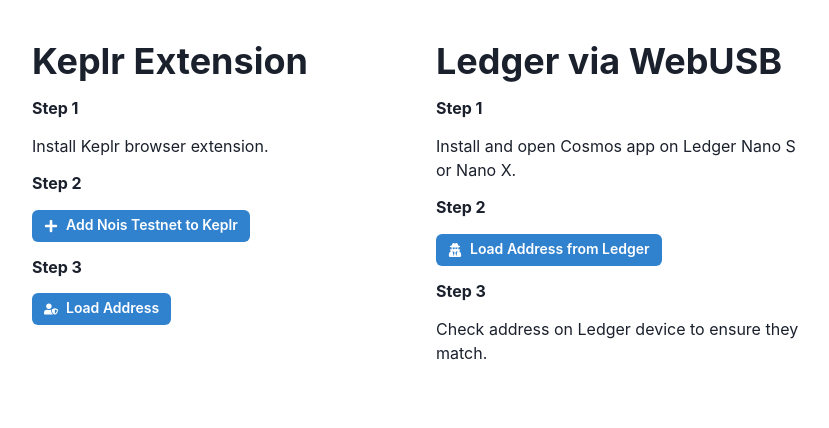
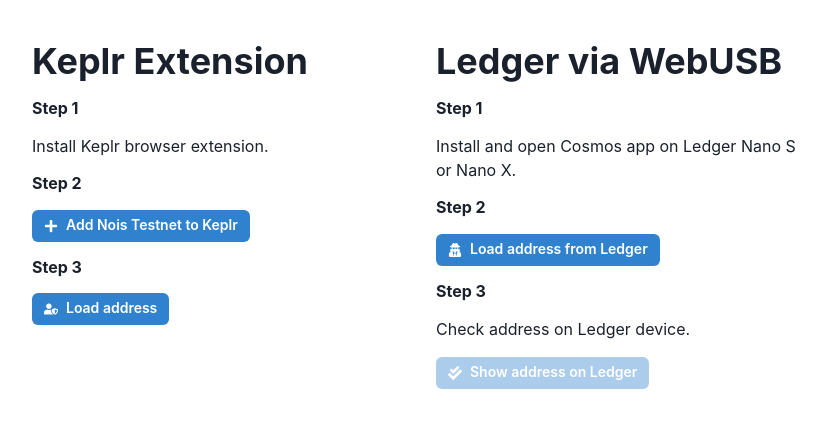
Before and after one commit to noislabs/address-generator, a Next.js app: page / in a window 1280 px wide. Shown: the top 428 px of the page, without its empty margins (224-1053 px from the left). Built offline with nearby package versions, Linux system fonts and the light colour scheme.

Commit message:
Extract show address button

```diff
--- a/src/pages/index.tsx
+++ b/src/pages/index.tsx
@@ -12,7 +12,7 @@
   Container,
 } from "@chakra-ui/react";
 import { CloseIcon } from "@chakra-ui/icons";
-import { FaCheck, FaPlus, FaUserSecret, FaUserShield } from "react-icons/fa";
+import { FaCheck, FaCheckDouble, FaPlus, FaUserSecret, FaUserShield } from "react-icons/fa";
 import TransportWebUSB from "@ledgerhq/hw-transport-webusb";
 import { LedgerSigner } from "@cosmjs/ledger-amino";
 import { ErrorAlert, ErrorData } from "@/lib/ErrorAlert";
@@ -20,8 +20,10 @@
 export default function Home() {
   const [lastAddChainError, setAddChainError] = useState<ErrorData>();
   const [loadAddressError, setLoadAddressError] = useState<ErrorData>();
-  const [loadAddressFromLedgerError, setAddressFromLedgerError] = useState<ErrorData>();
+  const [loadAddressFromLedgerError, setLoadAddressFromLedgerError] = useState<ErrorData>();
+  const [showAddressFromLedgerError, setShowAddressFromLedgerError] = useState<ErrorData>();
   const [installed, setInstalled] = useState<boolean>();
+  const [enableShowOnLedger, setEnableShowOnLedger] = useState<boolean>(false);
   const [address, setAddress] = useState<string>();
   const toast = useToast();
 
@@ -29,7 +31,8 @@
     toast.closeAll();
     setAddChainError(undefined);
     setLoadAddressError(undefined);
-    setAddressFromLedgerError(undefined);
+    setLoadAddressFromLedgerError(undefined);
+    setShowAddressFromLedgerError(undefined);
   }
 
   function addNoisAsSuggestedChain() {
@@ -129,7 +132,6 @@
       const offlineSigner = new LedgerSigner(ledgerTransport, {
         prefix: addressPrefix,
       });
-      console.log(offlineSigner);
       const accounts = await offlineSigner.getAccounts();
       console.log(accounts);
       const address = accounts[0].address;
@@ -142,22 +144,45 @@
         duration: 2_000,
         isClosable: true,
       });
-      offlineSigner.showAddress().then(
-        () => {},
-        (err: any) => {},
-      );
+      setEnableShowOnLedger(true);
     })().catch((err: any) => {
       console.error(err);
-      setAddressFromLedgerError({
+      setLoadAddressFromLedgerError({
         title: "Ledger error",
         description: err.message ?? err.toString(),
       });
     });
   }
 
+  function showAddressFromLedger() {
+    resetErrors();
+
+    (async () => {
+      // Prepare ledger
+      const ledgerTransport = await TransportWebUSB.create(120000, 120000);
+
+      // Setup signer
+      const offlineSigner = new LedgerSigner(ledgerTransport, {
+        prefix: addressPrefix,
+      });
+      await offlineSigner.showAddress();
+    })().catch((err: any) => {
+      if (err.toString().match(/rejected by the user/i)) {
+        console.info(err); // this case is fine
+      } else {
+        console.error(err);
+        setShowAddressFromLedgerError({
+          title: "Ledger error",
+          description: err.message ?? err.toString(),
+        });
+      }
+    });
+  }
+
   function resetAll() {
     resetErrors();
     setAddress(undefined);
+    setEnableShowOnLedger(false);
   }
 
   return (
@@ -200,7 +225,7 @@
                 size="sm"
                 onClick={() => loadAddressFromKeplr()}
               >
-                Load Address
+                Load address
               </Button>
 
               {loadAddressError && <ErrorAlert error={loadAddressError} />}
@@ -222,13 +247,25 @@
                 size="sm"
                 onClick={() => loadAddressFromLedger()}
               >
-                Load Address from Ledger
+                Load address from Ledger
               </Button>
 
               {loadAddressFromLedgerError && <ErrorAlert error={loadAddressFromLedgerError} />}
 
               <Heading size="sm">Step 3</Heading>
-              <Text>Check address on Ledger device to ensure they match.</Text>
+              <Text>Check address on Ledger device.</Text>
+              <Button
+                isDisabled={!enableShowOnLedger}
+                leftIcon={<FaCheckDouble />}
+                colorScheme="blue"
+                variant="solid"
+                size="sm"
+                onClick={() => showAddressFromLedger()}
+              >
+                Show address on Ledger
+              </Button>
+
+              {showAddressFromLedgerError && <ErrorAlert error={showAddressFromLedgerError} />}
             </VStack>
           </Box>
         </SimpleGrid>
```
